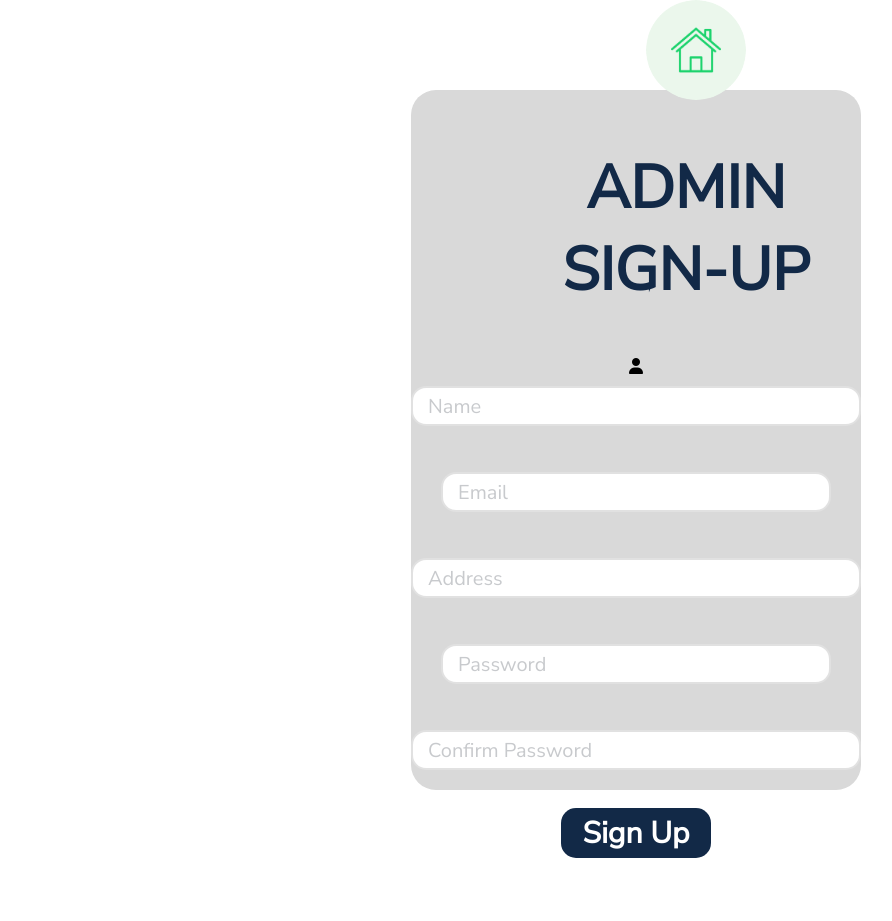
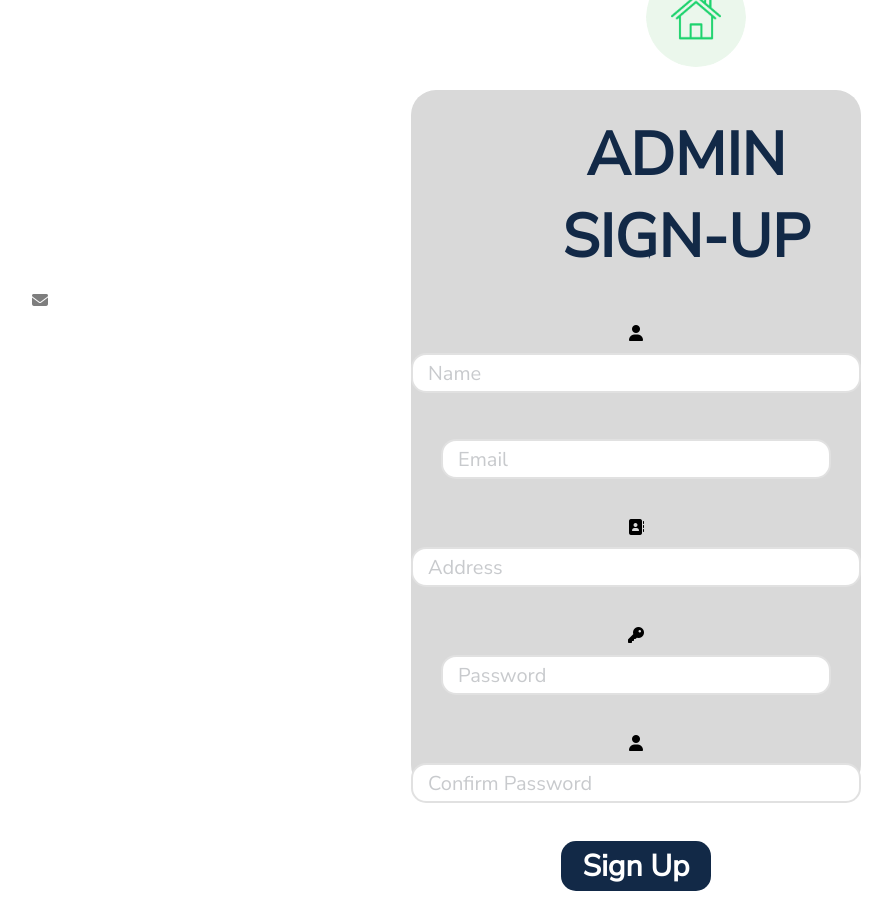
Before and after one commit to codingvaleria/housyproperties-frontend, a React (Create React App) app: page /admin/signup in a window 1280 px wide. Shown: the whole page, without its empty margins (4-896 px from the left). Before the commit the page ends 888 px from the top, so only its background shows below. Built offline with nearby package versions, Linux system fonts and the light colour scheme; a web font is replaced by a local one.

Commit message:
added icons

```diff
--- a/src/admin/components/adminsignup/Adminsignup.js
+++ b/src/admin/components/adminsignup/Adminsignup.js
@@ -70,7 +70,7 @@ function Adminsignup({ onLogin }) {
           </div>
 
           <div className="second-input-a">
-            <img /*src={envelope_icon} alt="email" className="icon"*/ />
+          <i class="icon fa fa-envelope" aria-hidden="true"></i>
 
             <input
               type="text"
@@ -84,7 +84,7 @@ function Adminsignup({ onLogin }) {
           </div>
 
           <div className="second-inpu-b">
-            <img /*src={address_icon} alt="address" className="icon" *//>
+          <i class="fa fa-address-book" aria-hidden="true"></i>
 
             <input
               type="text"
@@ -98,7 +98,7 @@ function Adminsignup({ onLogin }) {
           </div>
 
           <div className="second-input-c">
-            <img /* src={key_icon} alt="key" className="icon" *//>
+          <i class="fa fa-key" aria-hidden="true"></i>
 
             <input
               type="password"
@@ -112,7 +112,7 @@ function Adminsignup({ onLogin }) {
           </div>
 
           <div className="second-input-d">
-          <i /*class="fa fa-user" aria-hidden="true"*/></i>
+          <i class="fa fa-user" aria-hidden="true"></i>
 
             <input
               type="password"
```
